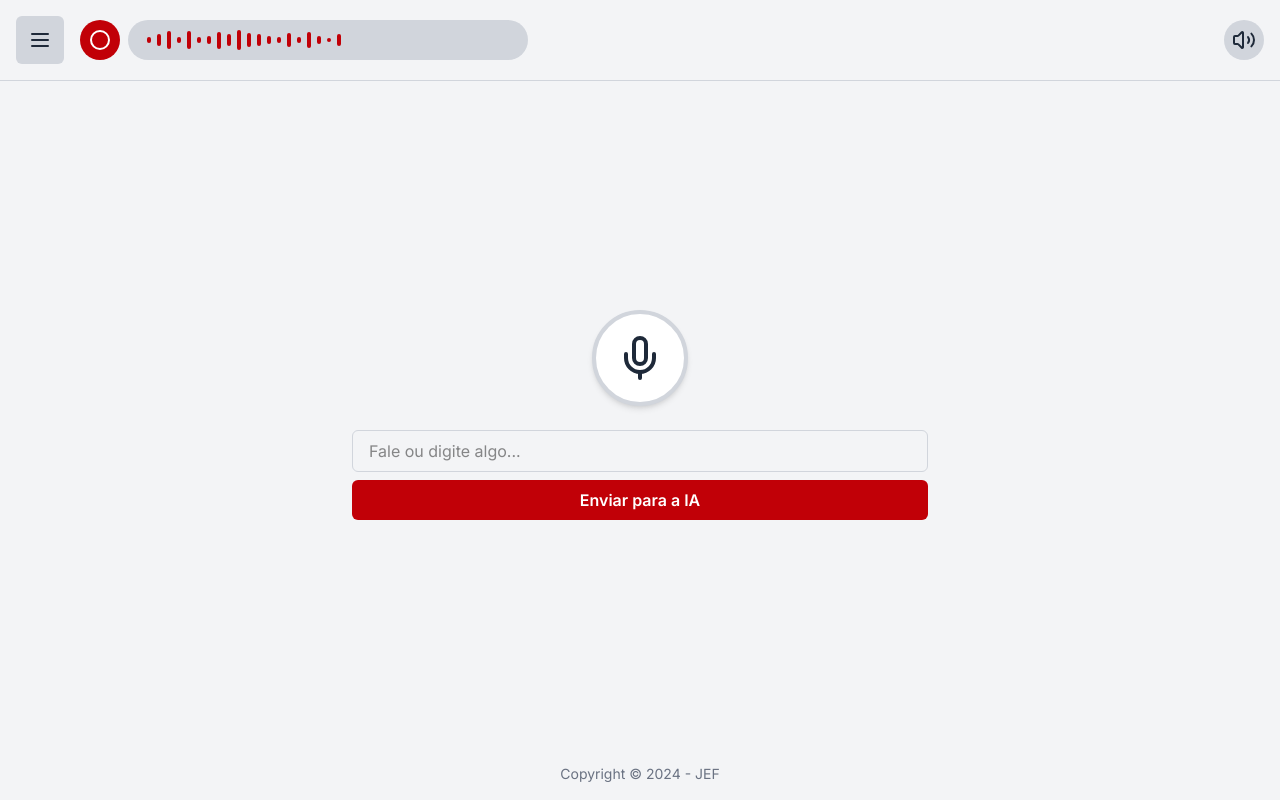
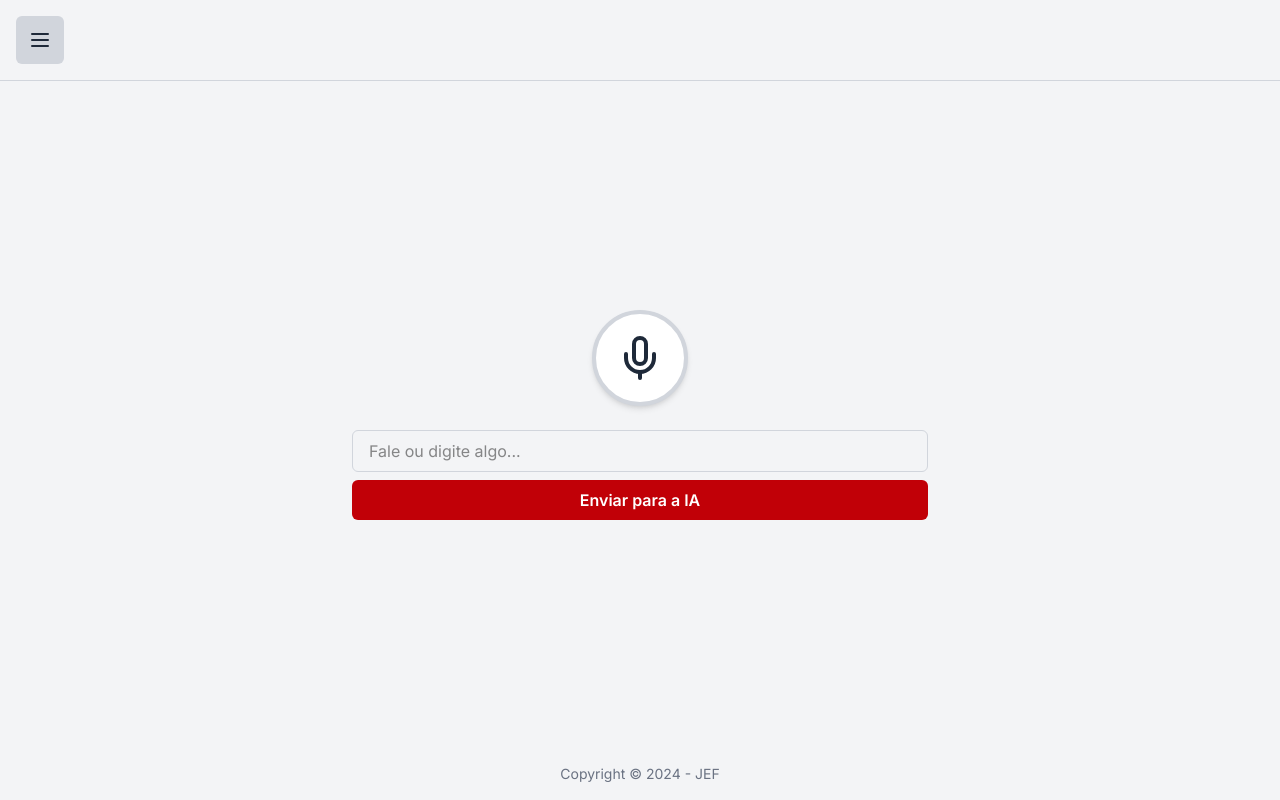
Before and after one commit to Challenge-Front-End/Quarta-Sprint--Challenge, a Next.js app in the folder sprint5/: page /assistant in a window 1280 px wide. Built offline with nearby package versions, Linux system fonts and the light colour scheme; sample sign-in values are in the browser's storage.

Commit message:
refactor: removendo icones do topnav

```diff
--- a/sprint5/src/components/Assistant/TopNav.tsx
+++ b/sprint5/src/components/Assistant/TopNav.tsx
@@ -1,6 +1,6 @@
 "use client"
 
-import { Menu, Volume2, VolumeX } from "lucide-react"
+import { Menu } from "lucide-react"
 
 type User = {
   name: string
@@ -15,7 +15,7 @@ type TopNavProps = {
   onMuteClick: () => void
 }
 
-export default function TopNav({ user, isMuted, onMenuClick, onMuteClick }: TopNavProps) {
+export default function TopNav({ onMenuClick }: TopNavProps) {
   return (
     <div className="flex items-center p-4 border-b border-gray-300 relative z-10">
       <button
@@ -25,34 +25,6 @@ export default function TopNav({ user, isMuted, onMenuClick, onMuteClick }: TopN
       >
         <Menu className="w-6 h-6 text-gray-800" />
       </button>
-
-      <div className="flex items-center ml-4">
-        <div className="w-10 h-10 rounded-full bg-red-700 flex items-center justify-center">
-          <div className="w-5 h-5 rounded-full border-2 border-white"></div>
-        </div>
-
-        <div className="ml-2 bg-gray-300 h-10 w-[400px] max-w-[calc(100vw-120px)] rounded-full flex items-center px-4 overflow-hidden">
-          {Array.from({ length: 20 }).map((_, i) => (
-            <div
-              key={i}
-              className="bg-red-700 w-1 mx-[3px] rounded-sm"
-              style={{ height: `${Math.random() * 16 + 4}px` }}
-            />
-          ))}
-        </div>
-      </div>
-
-      <button
-        onClick={onMuteClick}
-        aria-label={isMuted ? "Unmute" : "Mute"}
-        className="ml-auto p-2 rounded-full bg-gray-300"
-      >
-        {isMuted ? (
-          <VolumeX className="w-6 h-6 text-red-700" />
-        ) : (
-          <Volume2 className="w-6 h-6 text-gray-800" />
-        )}
-      </button>
     </div>
   )
 }
```
